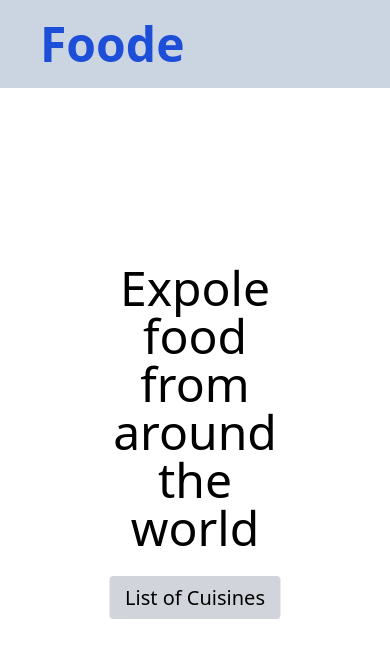
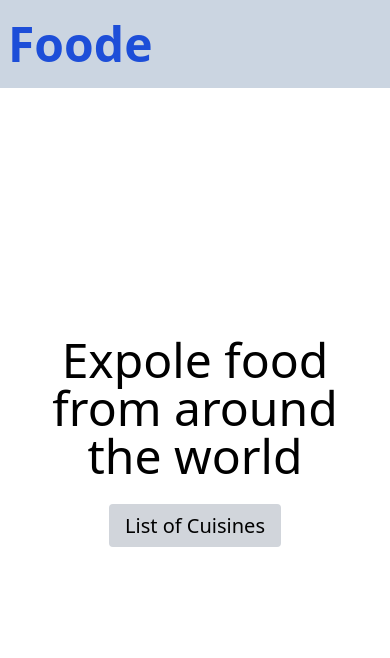
Before and after one commit to akashdevgan95/recipe-finder, a Next.js app: page / in a window 390 px wide. Shown: the top 658 px of the page. Built offline with nearby package versions, Linux system fonts and the light colour scheme.

Commit message:
fixed button

```diff
--- a/app/page.jsx
+++ b/app/page.jsx
@@ -3,7 +3,7 @@ import Link from "next/link";
 export default async function Home() {
   return (
     <>
-      <div className="text-center absolute top-1/2 left-1/2 -translate-x-1/2 -translate-y-1/2 server">
+      <div className="text-center w-4/5 absolute top-1/2 left-1/2 -translate-x-1/2 -translate-y-1/2 server">
         <h1 className="text-5xl my-8">Expole food from around the world</h1>
         <Link
           prefetch={false}
--- a/components/Header.js
+++ b/components/Header.js
@@ -10,7 +10,7 @@ const Logo = () => {
   const recipeID = pathname.split("/")[2];
 
   return (
-    <div className="py-5 px-10 bg-slate-300 flex items-center justify-between client">
+    <div className="py-5 px-2 sm:px-10 bg-slate-300 flex items-center justify-between client">
       <div>
         <Link href="/">
           <h1 className="text-purple text-blue-700 font-bold text-5xl text-center">
@@ -21,7 +21,7 @@ const Logo = () => {
       {pathname && currentArea && (
         <div>
           <Link
-            className="bg-blue-500 text-white p-4 rounded font-bold"
+            className="bg-blue-500 text-white p-4 text-xs sm:text-lg rounded font-bold"
             href={recipeID ? `/recipes/${currentArea}` : "/recipes"}
           >
             Back to {recipeID ? `${currentArea} recipes` : "recipe types"}
```
